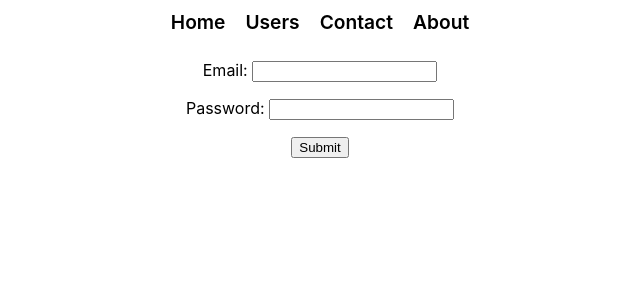
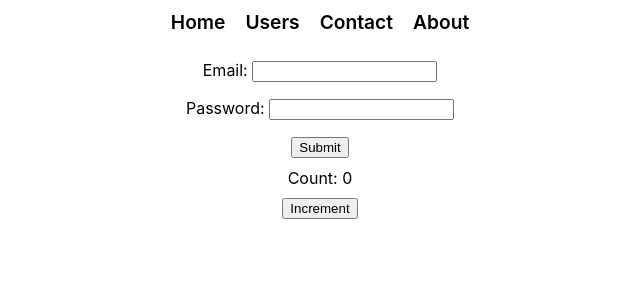
Before and after one commit to hasnat-shohag/Learnathon_2.0_at_Vivasoft, a React (Create React App) app in the folder my-app/: page /Home in a window 1280 px wide. Shown: the top 300 px of the page, without its empty margins (320-960 px from the left). Built offline with nearby package versions, Linux system fonts and the light colour scheme.

Commit message:
useState and useEffect

```diff
--- a/my-app/src/App.tsx
+++ b/my-app/src/App.tsx
@@ -4,7 +4,8 @@ import Button from "./button";
 import Counter from "./counter/useReducer";
 import FormSubmit from "./Components/FormSubmit";
 import Nav from "./Components/Nav";
-
+import _useState from "./Components/useState";
+import { _useEffect } from "./Components/_useEffect";
 
 function App() {
     return (
@@ -15,6 +16,8 @@ function App() {
             <Counter /> */}
             <Nav />
             <FormSubmit />
+            <_useState />
+            {/* <_useEffect /> */}
         </div>
     );
 }
--- /dev/null
+++ b/my-app/src/Components/_useEffect.tsx
@@ -0,0 +1,16 @@
+import { useEffect } from "react";
+
+export const _useEffect = () => {
+    useEffect(() => {
+        //? fetch, eventListener, setInterval, setTimeout
+        console.log("This is useEffect");
+        const intervalId = setInterval(() => {
+            console.log("This will run every second!");
+        }, 100);
+        setInterval(() => {
+            clearInterval(intervalId);
+        }, 200);
+    }, []);
+    // dependency array: we can define for which parameter the function should be re-render
+    return <div>_useEffect</div>;
+};
--- /dev/null
+++ b/my-app/src/Components/useState.tsx
@@ -0,0 +1,20 @@
+import { useEffect, useState } from "react";
+
+const _useState = () => {
+    const [count, setCount] = useState(0);
+    const handleclick = () => {
+        setCount((prevState) => prevState + 1);
+        setCount((prevState) => prevState + 1);
+    };
+
+    return (
+        <div style={{ margin: "10px" }}>
+            Count: {count} <br />
+            <button style={{ margin: "10px" }} onClick={handleclick}>
+                Increment
+            </button>
+        </div>
+    );
+};
+
+export default _useState;
```
